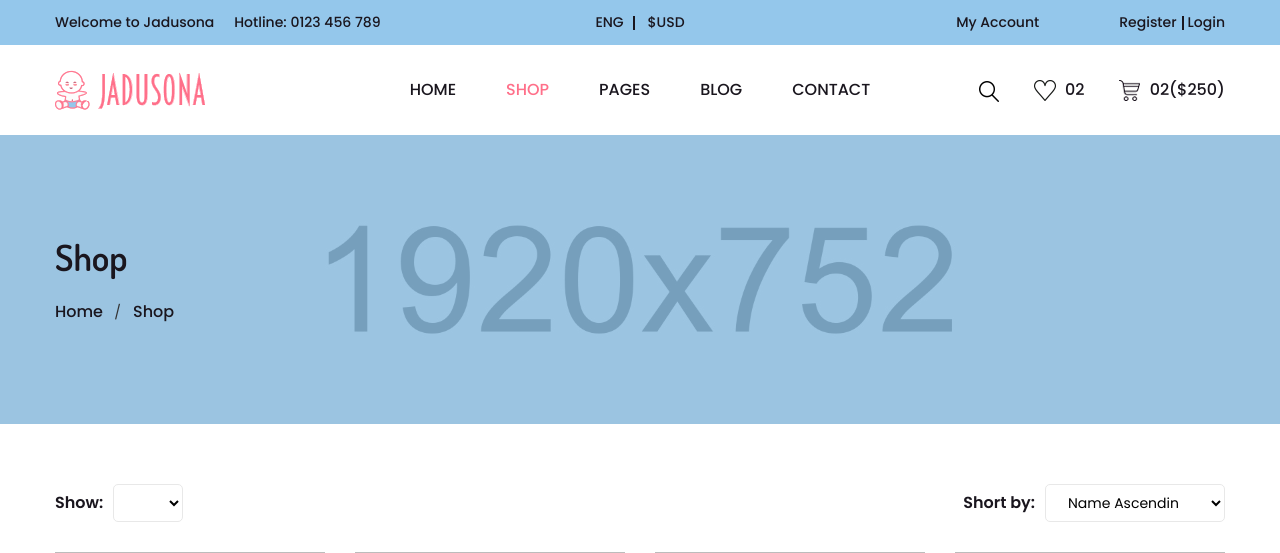
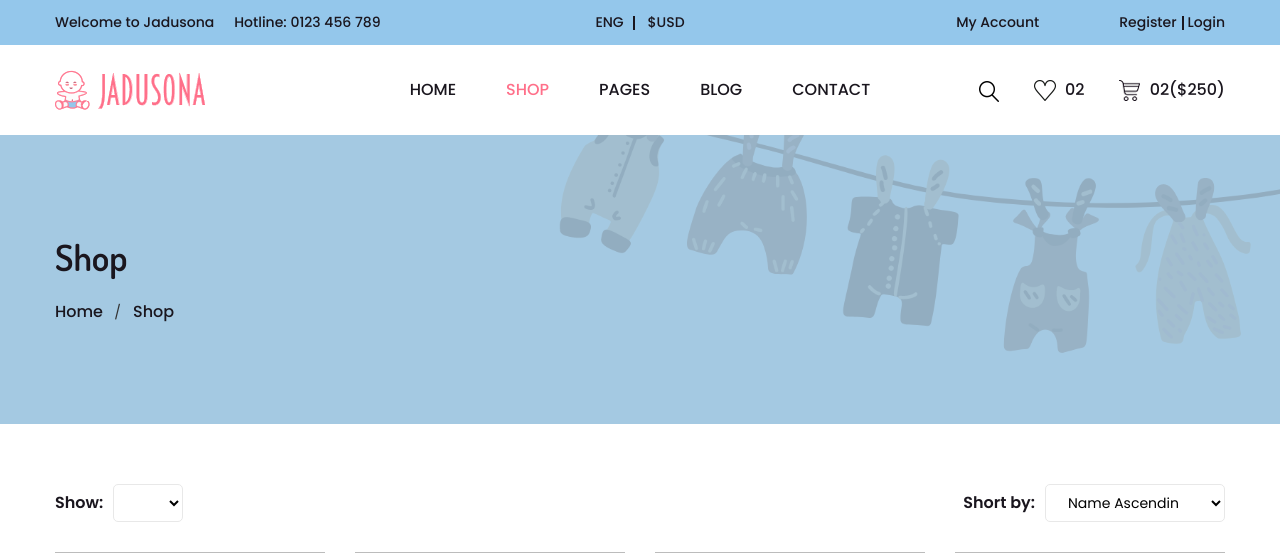
Before and after one commit to NhutNguyen236/A-Baby-care-shop, a PHP site: page /shop.php in a window 1280 px wide. Shown: the top 553 px of the page. Run offline with PHP 8.4, Linux system fonts and the light colour scheme; the visitor is signed in with stand-in values (Sample User, id 1); data that the repository does not hold is empty; a stand-in replaces the project's code that opens the database connection.

Commit message:
:zap: add banner on shop

```diff
--- a/ui/shop.php
+++ b/ui/shop.php
@@ -187,7 +187,7 @@
         </div><!-- Header Section End -->
 
         <!-- Page Banner Section Start -->
-        <div class="page-banner-section section" style="background-image: url(assets/images/hero/hero-1.jpg)">
+        <div class="page-banner-section section" style="background-image: url(assets/images/banner/shop_banner.png)">
             <div class="container">
                 <div class="row">
                     <div class="page-banner-content col">
```
Also changed, not shown: ui/assets/images/banner/shop_banner.png (added).
